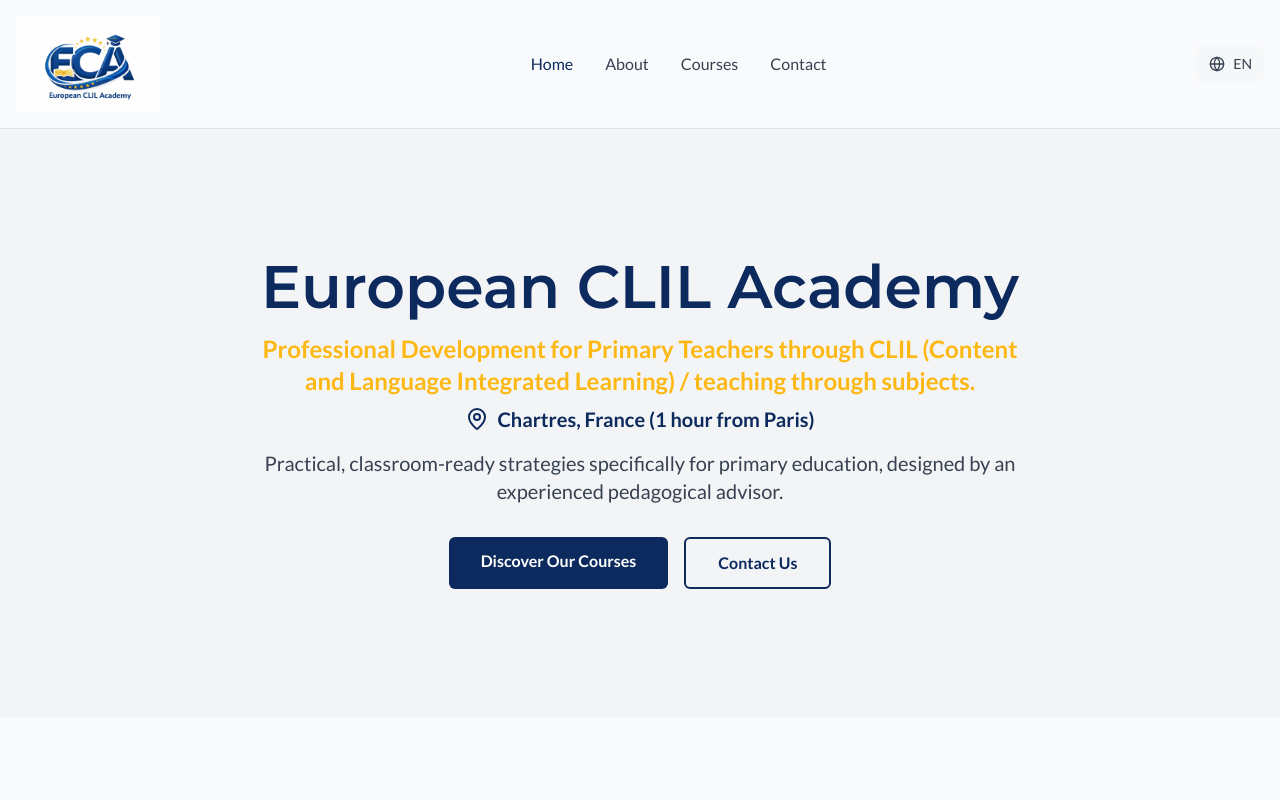
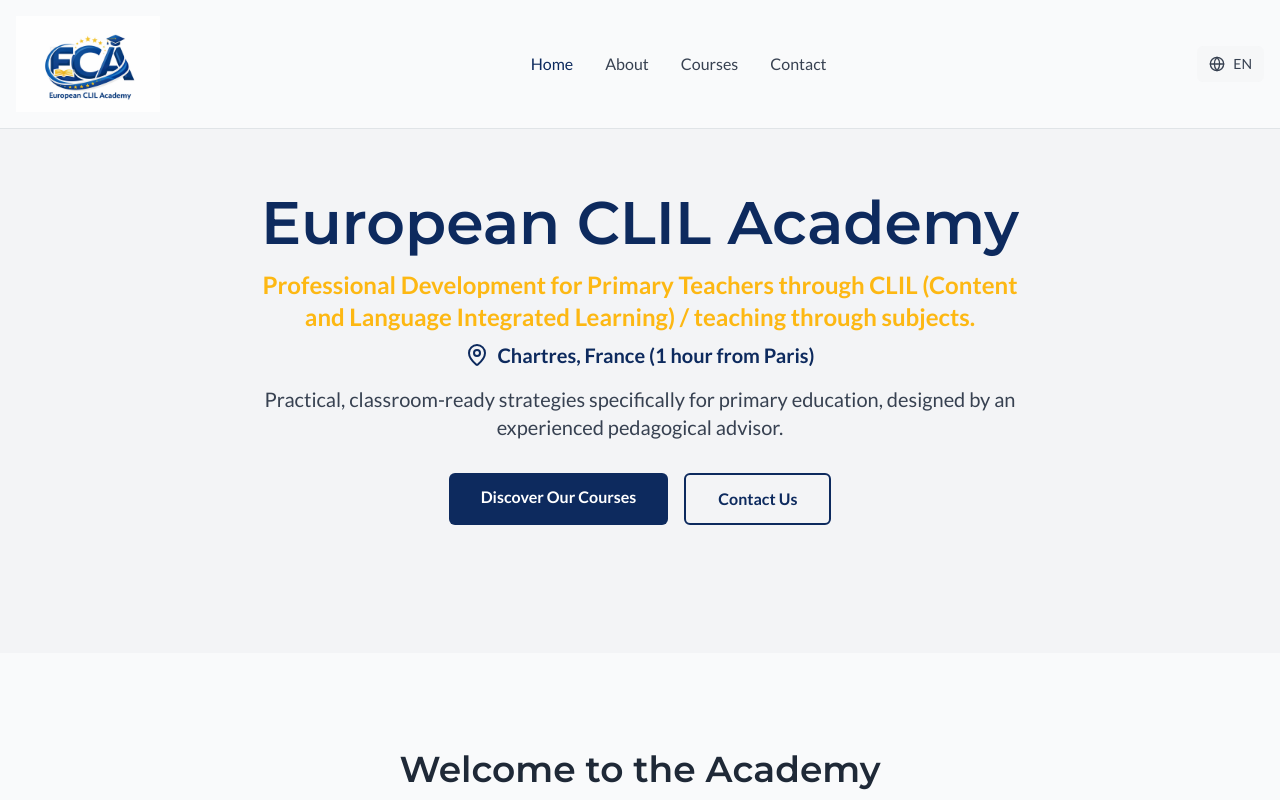
Before and after one commit to louismaillet/CLIL_Academy, a React (Vite) app: page / in a window 1280 px wide. Shown: the top 800 px of the page. Built offline with nearby package versions, Linux system fonts and the light colour scheme.

Commit message:
style: adjust hero section top and bottom padding for better spacing

```diff
--- a/src/pages/Home.jsx
+++ b/src/pages/Home.jsx
@@ -40,7 +40,7 @@ const Home = () => {
   return (
     <div>
       {/* Hero Section */}
-      <section className="bg-light-alt-bg py-20 md:py-32 reveal-on-scroll">
+      <section className="bg-light-alt-bg pt-10 pb-20 md:pt-16 md:pb-32 reveal-on-scroll">
         <div className="max-w-screen-xl mx-auto px-4 text-center">
           <h1 className="text-4xl md:text-6xl font-display font-bold text-primary mb-4">
             {t('home.hero.title')}
```
